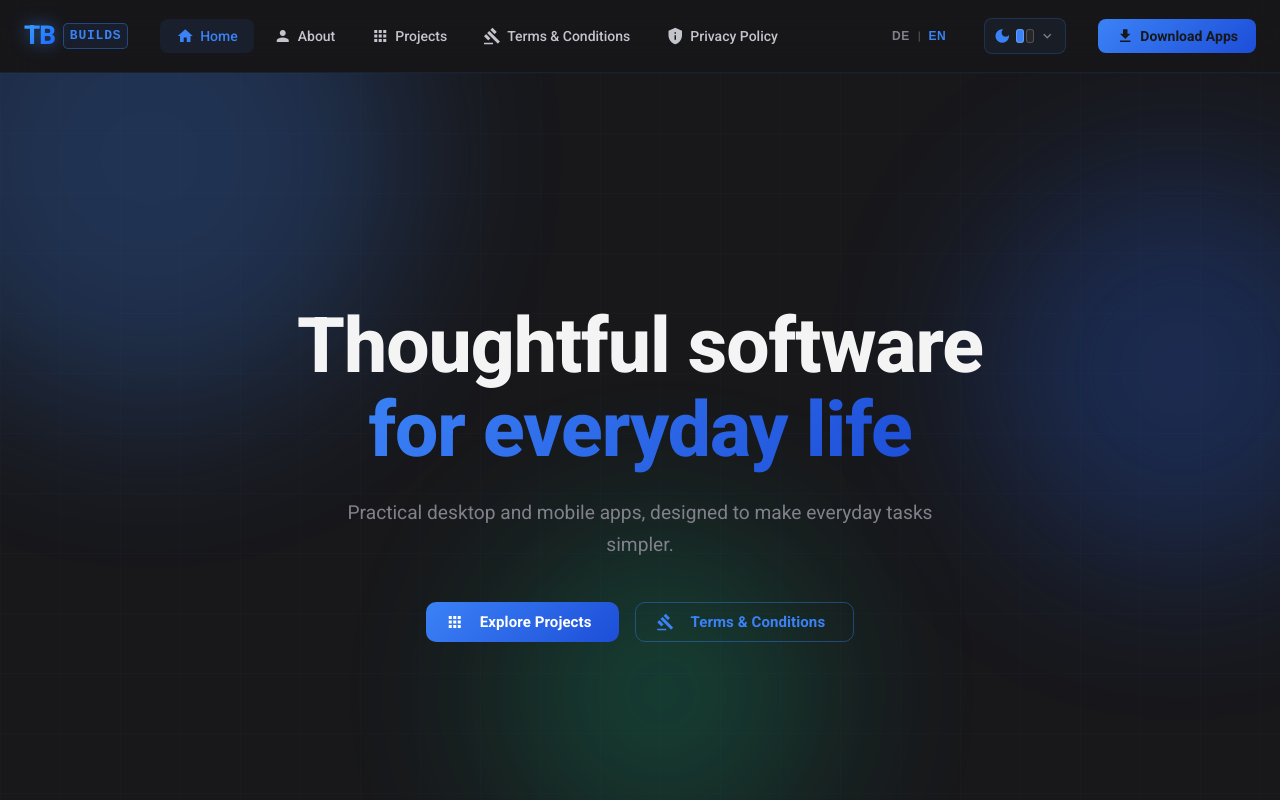
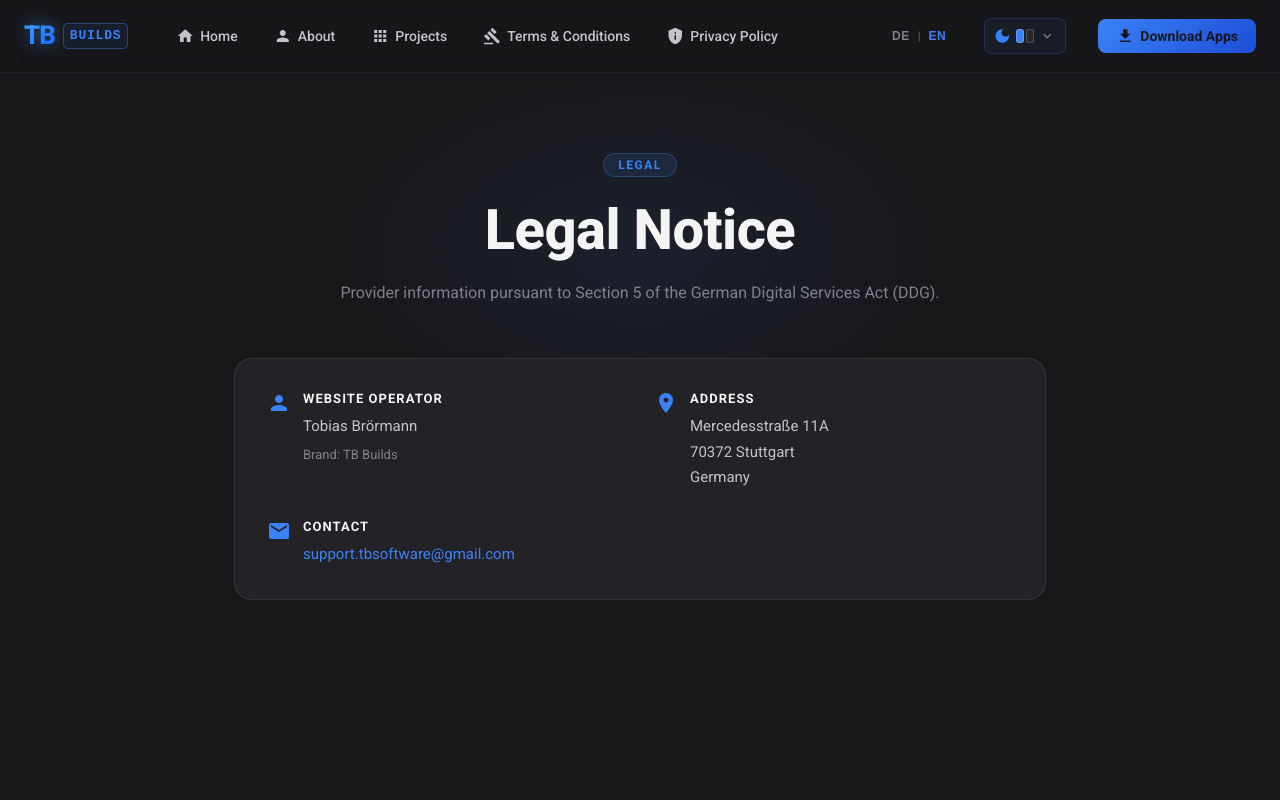
Before and after one commit to getOne21/MyPortfolioWebApp, an Angular app: page /en/imprint in a window 1280 px wide. Before the commit this address led to /en/home. Shown: the top 800 px of the page. Built offline with nearby package versions, Linux system fonts and the light colour scheme.

Commit message:
Add imprint page with localized content, routing, and sitemap entries for legal compliance

```diff
--- a/src/app/app.routes.ts
+++ b/src/app/app.routes.ts
@@ -2,9 +2,9 @@ import { inject } from '@angular/core';
 import { Route, Routes } from '@angular/router';
 import { Lang, LANGS, TranslationService } from './services/translation.service';
 
-export type PageKey = 'home' | 'about' | 'projects' | 'terms' | 'privacy';
+export type PageKey = 'home' | 'about' | 'projects' | 'terms' | 'privacy' | 'imprint';
 
-export const PAGES: readonly PageKey[] = ['home', 'about', 'projects', 'terms', 'privacy'];
+export const PAGES: readonly PageKey[] = ['home', 'about', 'projects', 'terms', 'privacy', 'imprint'];
 
 const pageRoutes: Routes = [
   { path: '', redirectTo: 'home', pathMatch: 'full' },
@@ -32,6 +32,11 @@ const pageRoutes: Routes = [
     path: 'privacy',
     data: { page: 'privacy' },
     loadComponent: () => import('./pages/privacy/privacy').then(m => m.Privacy),
+  },
+  {
+    path: 'imprint',
+    data: { page: 'imprint' },
+    loadComponent: () => import('./pages/imprint/imprint').then(m => m.Imprint),
   },
   { path: '**', redirectTo: 'home' },
 ];
--- a/src/app/footer/footer.html
+++ b/src/app/footer/footer.html
@@ -10,6 +10,7 @@
         <li><a [routerLink]="['/', t().lang, 'projects']">{{ t().footer.projects }}</a></li>
         <li><a [routerLink]="['/', t().lang, 'terms']">{{ t().footer.terms }}</a></li>
         <li><a [routerLink]="['/', t().lang, 'privacy']">{{ t().footer.privacy }}</a></li>
+        <li><a [routerLink]="['/', t().lang, 'imprint']">{{ t().footer.imprint }}</a></li>
       </ul>
     </div>
 
--- a/src/app/i18n/de.ts
+++ b/src/app/i18n/de.ts
@@ -250,6 +250,22 @@ export const de: AppTranslations = {
     ],
   },
 
+  imprint: {
+    pageTag: 'Rechtliches',
+    title: 'Impressum',
+    subtitle: 'Angaben gemäß § 5 Digitale-Dienste-Gesetz (DDG).',
+    providerLabel: 'Anbieter',
+    providerName: 'Tobias Brörmann',
+    brandLabel: 'Marke',
+    brandName: 'TB Builds',
+    addressLabel: 'Anschrift',
+    street: 'Mercedesstraße 11A',
+    postalCity: '70372 Stuttgart',
+    country: 'Deutschland',
+    contactLabel: 'Kontakt',
+    email: 'support.tbsoftware@gmail.com',
+  },
+
   footer: {
     navTitle: 'Navigation',
     connectTitle: 'Kontakt',
@@ -261,6 +277,7 @@ export const de: AppTranslations = {
     projects: 'Projekte',
     terms: 'Nutzungsbedingungen',
     privacy: 'Datenschutz',
+    imprint: 'Impressum',
     contact: 'Kontakt',
   },
 
@@ -307,6 +324,10 @@ export const de: AppTranslations = {
         title: 'Datenschutzerklärung',
         description: 'Allgemeine Datenschutzerklärung für Apps von TB Builds; Einzelheiten zur Datenverarbeitung variieren je nach App und Funktion.',
       },
+      imprint: {
+        title: 'Impressum',
+        description: 'Anbieterinformationen und Kontaktdaten von TB Builds.',
+      },
     },
   },
 };
--- a/src/app/i18n/en.ts
+++ b/src/app/i18n/en.ts
@@ -250,6 +250,22 @@ export const en: AppTranslations = {
     ],
   },
 
+  imprint: {
+    pageTag: 'Legal',
+    title: 'Legal Notice',
+    subtitle: 'Provider information pursuant to Section 5 of the German Digital Services Act (DDG).',
+    providerLabel: 'Website operator',
+    providerName: 'Tobias Brörmann',
+    brandLabel: 'Brand',
+    brandName: 'TB Builds',
+    addressLabel: 'Address',
+    street: 'Mercedesstraße 11A',
+    postalCity: '70372 Stuttgart',
+    country: 'Germany',
+    contactLabel: 'Contact',
+    email: 'support.tbsoftware@gmail.com',
+  },
+
   footer: {
     navTitle: 'Navigation',
     connectTitle: 'Connect',
@@ -261,6 +277,7 @@ export const en: AppTranslations = {
     projects: 'Projects',
     terms: 'Terms & Conditions',
     privacy: 'Privacy Policy',
+    imprint: 'Legal Notice',
     contact: 'Contact',
   },
 
@@ -307,6 +324,10 @@ export const en: AppTranslations = {
         title: 'Privacy Policy',
         description: 'General privacy policy for apps published by TB Builds; data handling details vary by app and feature.',
       },
+      imprint: {
+        title: 'Legal Notice',
+        description: 'Provider information and contact details for TB Builds.',
+      },
     },
   },
 };
--- /dev/null
+++ b/src/app/pages/imprint/imprint.html
@@ -0,0 +1,43 @@
+<main class="imprint-page">
+  <header class="page-hero">
+    <div class="hero-glow"></div>
+    <div class="page-hero-content">
+      <span class="section-tag">{{ t().imprint.pageTag }}</span>
+      <h1>{{ t().imprint.title }}</h1>
+      <p>{{ t().imprint.subtitle }}</p>
+    </div>
+  </header>
+
+  <section class="imprint-container" [attr.aria-label]="t().imprint.title">
+    <div class="imprint-card">
+      <div class="imprint-item">
+        <mat-icon aria-hidden="true">person</mat-icon>
+        <div>
+          <h2>{{ t().imprint.providerLabel }}</h2>
+          <p>{{ t().imprint.providerName }}</p>
+          <p class="imprint-brand">{{ t().imprint.brandLabel }}: {{ t().imprint.brandName }}</p>
+        </div>
+      </div>
+
+      <div class="imprint-item">
+        <mat-icon aria-hidden="true">location_on</mat-icon>
+        <div>
+          <h2>{{ t().imprint.addressLabel }}</h2>
+          <address>
+            {{ t().imprint.street }}<br>
+            {{ t().imprint.postalCity }}<br>
+            {{ t().imprint.country }}
+          </address>
+        </div>
+      </div>
+
+      <div class="imprint-item">
+        <mat-icon aria-hidden="true">mail</mat-icon>
+        <div>
+          <h2>{{ t().imprint.contactLabel }}</h2>
+          <a class="imprint-email" [href]="'mailto:' + t().imprint.email">{{ t().imprint.email }}</a>
+        </div>
+      </div>
+    </div>
+  </section>
+</main>
--- /dev/null
+++ b/src/app/pages/imprint/imprint.scss
@@ -0,0 +1,132 @@
+.imprint-page {
+  min-height: 100vh;
+  padding-bottom: 80px;
+}
+
+.page-hero {
+  position: relative;
+  overflow: hidden;
+  padding: 80px 24px 52px;
+  text-align: center;
+}
+
+.hero-glow {
+  position: absolute;
+  top: 0;
+  left: 50%;
+  width: 600px;
+  height: 350px;
+  transform: translateX(-50%);
+  background: radial-gradient(
+    ellipse,
+    color-mix(in srgb, var(--accent-1) 8%, transparent) 0%,
+    transparent 70%
+  );
+  pointer-events: none;
+}
+
+.page-hero-content {
+  position: relative;
+  z-index: 1;
+
+  .section-tag {
+    display: inline-block;
+    margin-bottom: 20px;
+    padding: 4px 14px;
+    border: 1px solid color-mix(in srgb, var(--accent-1) 30%, transparent);
+    border-radius: 999px;
+    background: color-mix(in srgb, var(--accent-1) 12%, transparent);
+    color: var(--accent-1);
+    font-size: 12px;
+    font-weight: 600;
+    letter-spacing: 1.5px;
+    text-transform: uppercase;
+  }
+
+  h1 {
+    margin: 0 0 16px;
+    color: var(--text-primary);
+    font-size: clamp(2rem, 5vw, 3.5rem);
+    font-weight: 800;
+    letter-spacing: -0.5px;
+  }
+
+  p {
+    max-width: 600px;
+    margin: 0 auto;
+    color: var(--text-muted);
+    font-size: 16px;
+    line-height: 1.7;
+  }
+}
+
+.imprint-container {
+  max-width: 860px;
+  margin: 0 auto;
+  padding: 0 24px;
+}
+
+.imprint-card {
+  display: grid;
+  grid-template-columns: repeat(2, minmax(0, 1fr));
+  gap: 28px;
+  padding: 32px;
+  border: 1px solid rgba(var(--tint-rgb), 0.08);
+  border-radius: 18px;
+  background: color-mix(in srgb, var(--bg-card) 72%, transparent);
+}
+
+.imprint-item {
+  display: grid;
+  grid-template-columns: 24px minmax(0, 1fr);
+  align-items: start;
+  gap: 12px;
+
+  > mat-icon {
+    color: var(--accent-1);
+  }
+
+  h2 {
+    margin: 0 0 8px;
+    color: var(--text-primary);
+    font-size: 13px;
+    font-weight: 700;
+    letter-spacing: 0.08em;
+    text-transform: uppercase;
+  }
+
+  p,
+  address,
+  a {
+    margin: 0;
+    color: var(--text-secondary);
+    font-size: 15px;
+    font-style: normal;
+    line-height: 1.7;
+    overflow-wrap: anywhere;
+  }
+
+  .imprint-brand {
+    margin-top: 4px;
+    color: var(--text-muted);
+    font-size: 13px;
+  }
+
+  .imprint-email {
+    color: var(--accent-1);
+    text-decoration: none;
+
+    &:hover {
+      text-decoration: underline;
+      text-underline-offset: 3px;
+    }
+  }
+}
+
+@media (max-width: 600px) {
+  .imprint-card {
+    grid-template-columns: 1fr;
+    gap: 24px;
+    padding: 24px;
+  }
+}
--- /dev/null
+++ b/src/app/pages/imprint/imprint.ts
@@ -0,0 +1,15 @@
+import { Component, inject, ChangeDetectionStrategy } from '@angular/core';
+import { MatIconModule } from '@angular/material/icon';
+import { TranslationService } from '../../services/translation.service';
+
+@Component({
+  selector: 'app-imprint',
+  imports: [MatIconModule],
+  templateUrl: './imprint.html',
+  changeDetection: ChangeDetectionStrategy.OnPush,
+  styleUrl: './imprint.scss',
+})
+export class Imprint {
+  private readonly ts = inject(TranslationService);
+  readonly t = this.ts.t;
+}
```
Also changed, not shown: src/app/i18n/translations.model.ts (+18 -1 lines), 2 other files (tests, documents, lock files or other folders).
